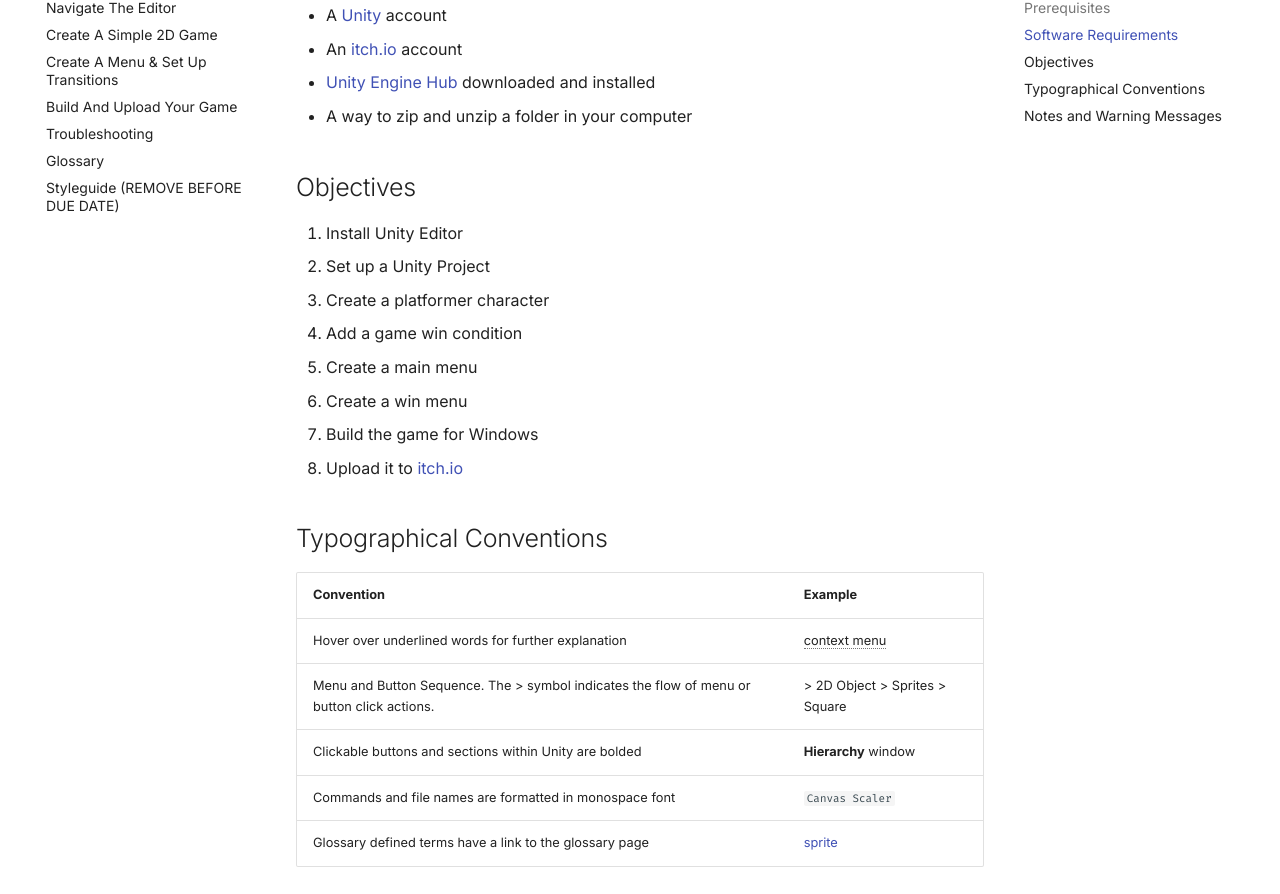
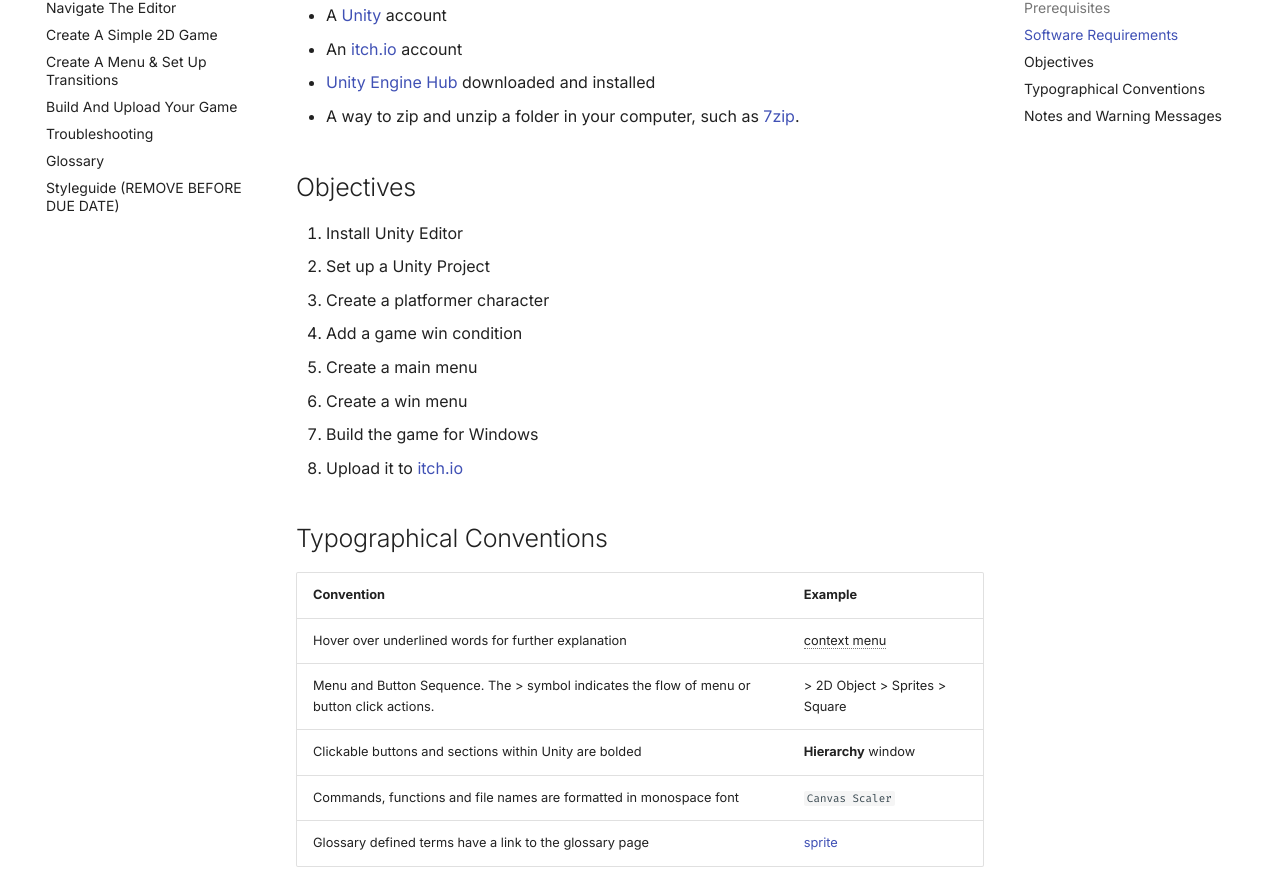
Before and after one commit to Mcitang/User-Documentation, an MkDocs documentation site: the page built from docs/index.md, in a window 1280 px wide and 1400 px high, scrolled down 903 px. Shown: the part 154-1048 px from the top of the window. Built offline with MkDocs 1.6.1 and Material for MkDocs 9.7.7, drawn with Linux system fonts in a browser that asks for light colours; emoji names are drawn with the system emoji font; comment, search, counter and statistics services are not loaded.

Commit message:
Add links and typographic convention

```diff
--- a/docs/index.md
+++ b/docs/index.md
@@ -23,7 +23,7 @@
 - A [Unity] [unity-url] account
 - An [itch.io][itch-url] account
 - [Unity Engine Hub][unity-hub-url] downloaded and installed
-- A way to zip and unzip a folder in your computer
+- A way to zip and unzip a folder in your computer, such as [7zip][7-zip-url].
 
 
 ## Objectives
@@ -44,7 +44,7 @@
 | Hover over underlined words for further explanation |   context menu |
 | Menu and Button Sequence. The > symbol indicates the flow of menu or button click actions. | > 2D Object > Sprites > Square |
 | Clickable buttons and sections within Unity are bolded |    **Hierarchy** window |
-| Commands and file names are formatted in monospace font | `Canvas Scaler` |
+| Commands, functions and file names are formatted in monospace font | `Canvas Scaler` |
 | Glossary defined terms have a link to the glossary page | [sprite] [sprite-glossary] |
 
 - Terms that are defined in the glossary will have a link
```
Also changed, not shown: other parts of docs/index.md (+1 -0 lines).
